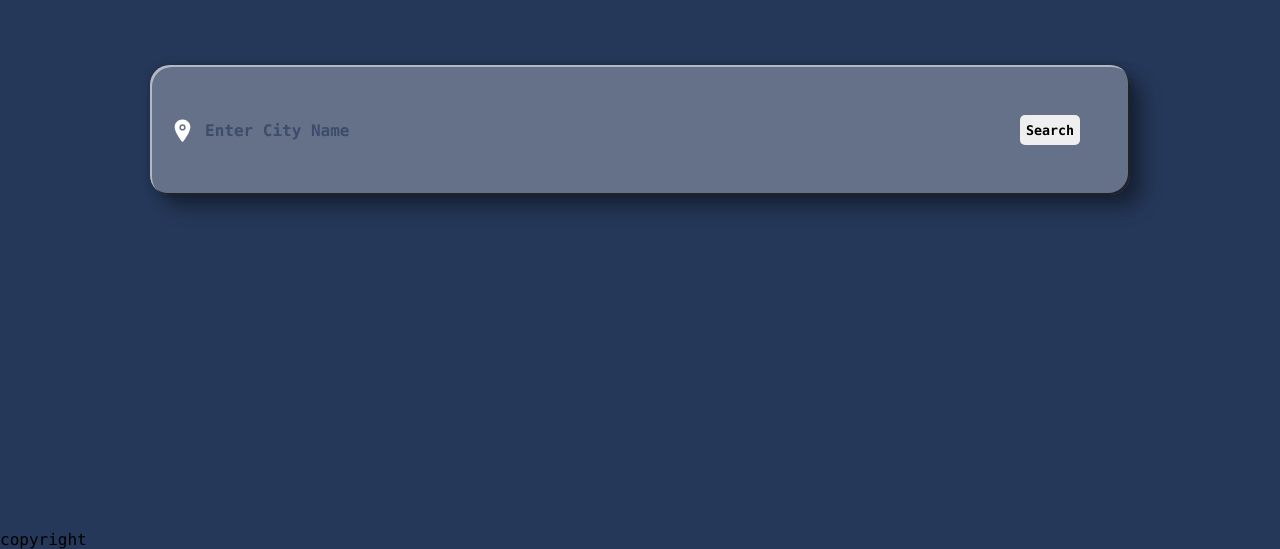
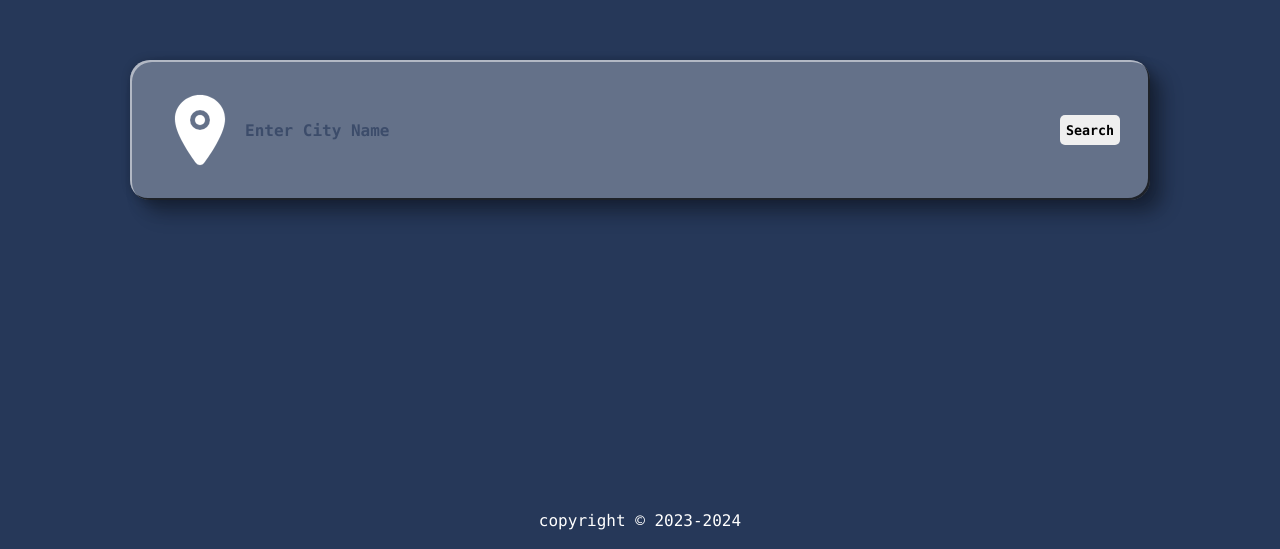
Before and after one commit to Thindnavdeep/Weather-web-application, a plain HTML site: page index.html in a window 1280 px wide. Shown: the part 270-819 px from the top of the page. Drawn offline with nearby package versions, Linux system fonts and the light colour scheme; no server answers.

Commit message:
Second commit

```diff
--- a/index.html
+++ b/index.html
@@ -4,8 +4,9 @@
     <meta charset="UTF-8">
     <meta http-equiv="X-UA-Compatible" content="IE=edge">
     <meta name="viewport" content="width=device-width, initial-scale=1.0">
-    <title>Document</title>
+    <title>Weather App</title>
     <script src="script.js"  defer></script>
+    <link rel="icon" type="image/png" href="./icons/full-moon.png"/>
     <link rel="stylesheet" href="./style.css">
 </head>
 <body>
@@ -15,7 +16,7 @@
             <div  id="search_form" class="search">
                 <ion-icon name="location"></ion-icon>
                 <input type="search" placeholder="Enter city name" id="search_input" class="search-bar" required autocomplete="off">
-                <span></span>
+                <!-- <span></span> -->
                 <button id="search_button" class="search-button">Search</button>
             </div>
             <main id="app_container" class="loading">
@@ -35,8 +36,9 @@
             </main>
         </div>
         </div>
+    <footer>copyright &#169 2023-2024 </footer>
+
     </section>
-    <footer>copyright</footer>
     <script type="module" src="https://unpkg.com/ionicons@5.5.2/dist/ionicons/ionicons.esm.js"></script>
     <script nomodule src="https://unpkg.com/ionicons@5.5.2/dist/ionicons/ionicons.js"></script>
 </body>
--- a/style.css
+++ b/style.css
@@ -20,7 +20,7 @@ section{
 }
 .card
 {
-    max-width: 80vw;
+    max-width: 90vw;
     height: auto;
     background: rgba(255, 255, 255, 0.286);
     border-radius: 20px;
@@ -40,18 +40,20 @@ section{
     gap: 20px;
 } */
 #search_form{
+    width: 100%;
     display: flex;
-    justify-content: center;
+    justify-content: space-around;
     align-items: center;
     position: relative;
-    margin: 20px;
+    /* margin: 20px; */
 }
 #search_form ion-icon
 {
-    position: absolute;
-    left: -30px;
+    /* position: fixed; */
+    /* left: -50px; */
+    /* margin-left: 10px; */
     color: #fff;
-    font-size: 25px;
+    font-size: 5rem;
 }
 #search_form input{
     width: 50rem;
@@ -68,18 +70,27 @@ section{
     font-weight: 900;
     text-transform: capitalize;
 }
+/* input::before
+{
+    position: absolute;
+    content: "hello ";
+    display: flex;
+    justify-content: center;
+    align-items: center;
+    flex-direction: column;
+} */
 #search_form span{
     width: 52vw;
     height: 3px;
     background: none;
     position: absolute;
-    bottom: 0;
-    left: 0;
+    top: 0;
+    left: -30px;
     border-bottom-left-radius: 2px;
     border-bottom-right-radius: 2px;
 }
 #search_form input:focus{
-    background: rgba(255, 255, 255, 0.3);
+    background: rgba(255, 255, 255, 0.448);
 }
 #search_form input:focus ~ span{
     background: #fff;
@@ -169,7 +180,7 @@ button:hover{
     /* margin: 10px; */
 }
 #climate p{
-    font-size: 25px;
+    font-size: 20px;
     color: #fff;
     font-weight: 900;
     padding: 5px;
@@ -192,3 +203,12 @@ button:hover{
     bottom: -20px;
     left: 50px;
 }
+footer{
+    display: flex;
+    justify-content: center;
+    align-items: center;
+    width: 100%;
+    position: absolute;
+    bottom: 0;
+    color: #fff;
+}
```
